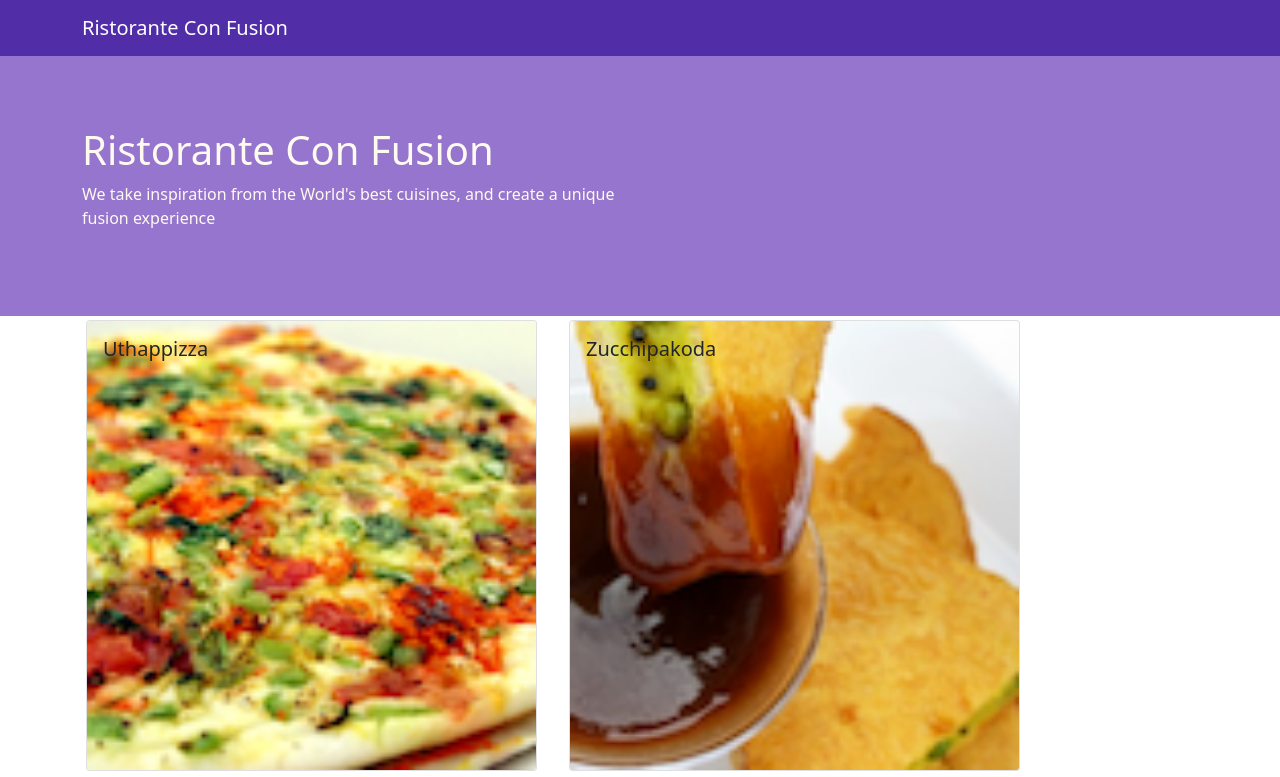
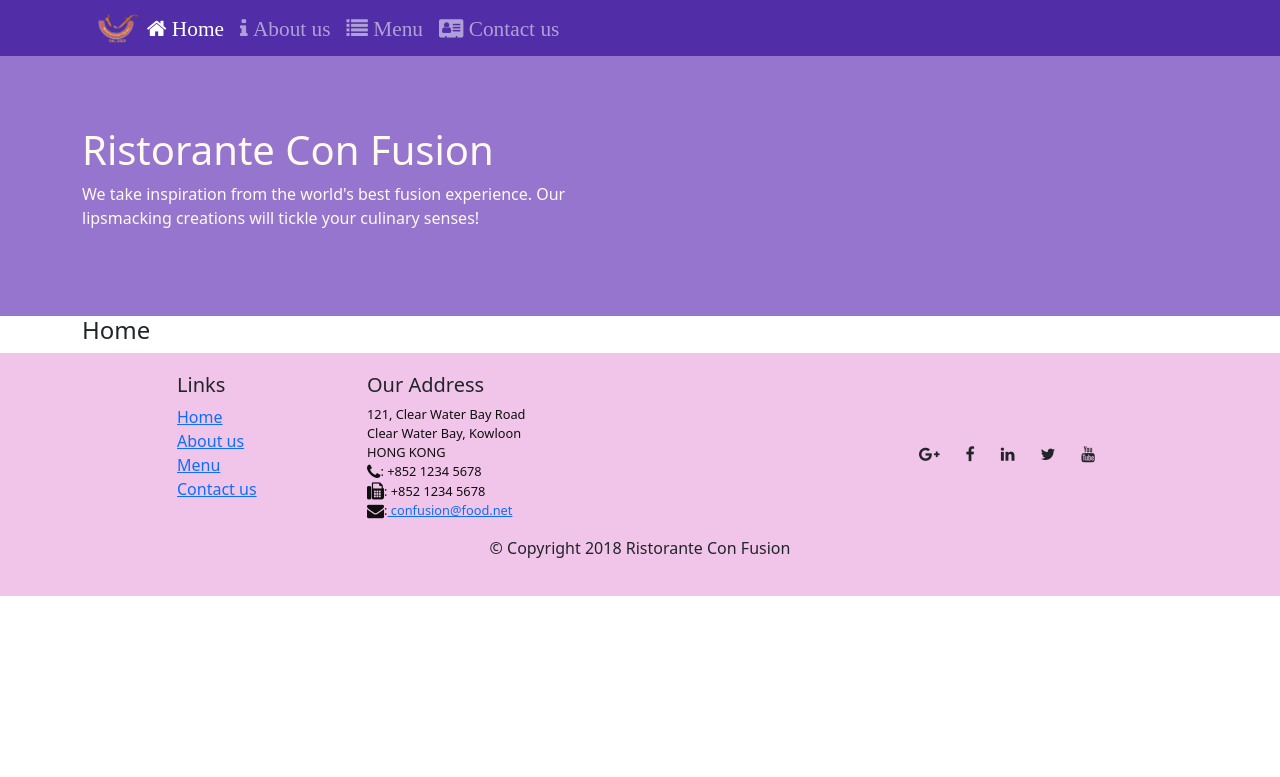
Before and after one commit to cnhh85/fer201m, a React (Create React App) app: page /home in a window 1280 px wide. Shown: the top 777 px of the page. Built offline with nearby package versions, Linux system fonts and the light colour scheme.

Commit message:
react router

```diff
--- a/package.json
+++ b/package.json
@@ -12,6 +12,7 @@
     "react": "^18.2.0",
     "react-dom": "^18.2.0",
     "react-popper": "^2.3.0",
+    "react-router-dom": "^6.3.0",
     "react-scripts": "5.0.1",
     "reactstrap": "6.4.0",
     "web-vitals": "^2.1.4"
--- a/src/components/FooterComponent.js
+++ b/src/components/FooterComponent.js
@@ -1,6 +1,7 @@
 import React from "react";
+import { Link } from "react-router-dom";
 
-const Footer = (props) => {
+const Footer = () => {
   return (
     <div className="footer">
       <div className="container">
@@ -9,16 +10,16 @@ const Footer = (props) => {
             <h5>Links</h5>
             <ul className="list-unstyled">
               <li>
-                <a href="/">Home</a>
+                <Link to="/home">Home</Link>
               </li>
               <li>
-                <a href="/">About</a>
+                <Link to="/aboutus">About us</Link>
               </li>
               <li>
-                <a href="/">Menu</a>
+                <Link to="/menu">Menu</Link>
               </li>
               <li>
-                <a href="contactus.html">Contact</a>
+                <Link to="/contactus">Contact us</Link>
               </li>
             </ul>
           </div>
--- a/src/components/HeaderComponent.js
+++ b/src/components/HeaderComponent.js
@@ -1,12 +1,52 @@
-import React from "react";
-import { Navbar, NavbarBrand, Jumbotron } from "reactstrap";
+import React, { useState } from "react";
+import {
+  Navbar,
+  NavbarBrand,
+  Jumbotron,
+  Collapse,
+  Nav,
+  NavItem,
+} from "reactstrap";
+import { NavLink } from "react-router-dom";
+import { NavbarToggler } from "reactstrap";
+import Logo from "../assets/images/logo.png";
+const Header = () => {
+  const [isOpen, setIsOpen] = useState(false);
 
-const Header = () => {
+  const toggleNav = () => {
+    setIsOpen(!isOpen);
+  };
   return (
-    <React.Fragment>
-      <Navbar dark>
+    <div>
+      <Navbar dark expand="md">
         <div className="container">
-          <NavbarBrand href="/">Ristorante Con Fusion</NavbarBrand>
+          <NavbarToggler onClick={() => toggleNav()}></NavbarToggler>
+          <NavbarBrand className="mr-auto" href="/"></NavbarBrand>
+          <img src={Logo} alt="logo" height="30" />
+          <Collapse isOpen={isOpen} navbar>
+            <Nav navbar>
+              <NavItem>
+                <NavLink className="nav-link" to="/home">
+                  <span className="fa fa-home fa-lg"> Home</span>
+                </NavLink>
+              </NavItem>
+              <NavItem>
+                <NavLink className="nav-link" to="/aboutus">
+                  <span className="fa fa-info fa-lg"> About us</span>
+                </NavLink>
+              </NavItem>
+              <NavItem>
+                <NavLink className="nav-link" to="/menu">
+                  <span className="fa fa-list fa-lg"> Menu</span>
+                </NavLink>
+              </NavItem>
+              <NavItem>
+                <NavLink className="nav-link" to="/contactus">
+                  <span className="fa fa-address-card fa-lg"> Contact us</span>
+                </NavLink>
+              </NavItem>
+            </Nav>
+          </Collapse>
         </div>
       </Navbar>
       <Jumbotron>
@@ -15,14 +55,14 @@ const Header = () => {
             <div className="col-12 col-sm-6">
               <h1>Ristorante Con Fusion</h1>
               <p>
-                We take inspiration from the World's best cuisines, and create a
-                unique fusion experience
+                We take inspiration from the world's best fusion experience. Our
+                lipsmacking creations will tickle your culinary senses!
               </p>
             </div>
           </div>
         </div>
       </Jumbotron>
-    </React.Fragment>
+    </div>
   );
 };
 
--- /dev/null
+++ b/src/components/HomeComponent.js
@@ -0,0 +1,9 @@
+const Home = () => {
+  return (
+    <div className="container">
+      <h4>Home</h4>
+    </div>
+  );
+};
+
+export default Home;
--- a/src/components/MainComponent.js
+++ b/src/components/MainComponent.js
@@ -1,10 +1,11 @@
 import React, { useState } from "react";
-import { Navbar, NavbarBrand } from "reactstrap";
 import Menu from "./MenuComponent";
 import DishDetail from "./DishDetailComponent";
 import { DISHES } from "../shared/dish";
 import Header from "./HeaderComponent";
 import Footer from "./FooterComponent";
+import Home from "./HomeComponent";
+import { Routes, Route, Navigate } from "react-router-dom";
 
 const Main = () => {
   const [selectedDish, setSelectedDish] = useState(DISHES[0]);
@@ -14,11 +15,23 @@ const Main = () => {
     setSelectedDish(onSelect);
   };
 
+  const renderMenu = () => {
+    return (
+      <div>
+        <Menu dishes={DISHES} onClick={(dishId) => onDishSelect(dishId)}></Menu>
+        <DishDetail dish={selectedDish}></DishDetail>
+      </div>
+    );
+  };
+
   return (
     <div>
       <Header></Header>
-      <Menu dishes={DISHES} onClick={(dishId) => onDishSelect(dishId)}></Menu>
-      <DishDetail dish={selectedDish}></DishDetail>
+      <Routes>
+        <Route path="/home" element={<Home />}></Route>
+        <Route path="/menu" element={renderMenu()}></Route>
+        <Route path="*" element={<Navigate to="/home" replace />}></Route>
+      </Routes>
       <Footer></Footer>
     </div>
   );
--- a/src/components/MenuComponent.js
+++ b/src/components/MenuComponent.js
@@ -5,7 +5,7 @@ export const Menu = (props) => {
   const menu = props.dishes.map((dish) => {
     return (
       <div key={dish.id} className="col-12 col-md-5 m-1">
-        <Card onClick={() => props.onClick(dish.id)}>
+        <Card onClick={() =>props.onClick(dish.id)}>
           <CardImg width="100%" src={dish.image} alt={dish.name}></CardImg>
           <CardImgOverlay>
             <CardTitle>{dish.name}</CardTitle>
--- a/src/index.js
+++ b/src/index.js
@@ -6,11 +6,14 @@ import reportWebVitals from "./reportWebVitals";
 import "bootstrap/dist/css/bootstrap.min.css";
 import "font-awesome/css/font-awesome.css";
 import "bootstrap-social/bootstrap-social.css";
+import {BrowserRouter} from 'react-router-dom'
 
 const root = ReactDOM.createRoot(document.getElementById("root"));
 root.render(
   <React.StrictMode>
-    <App />
+    <BrowserRouter>
+      <App />
+    </BrowserRouter>
   </React.StrictMode>
 );
 
```
Also changed, not shown: 1 other file (tests, documents, lock files or other folders).
